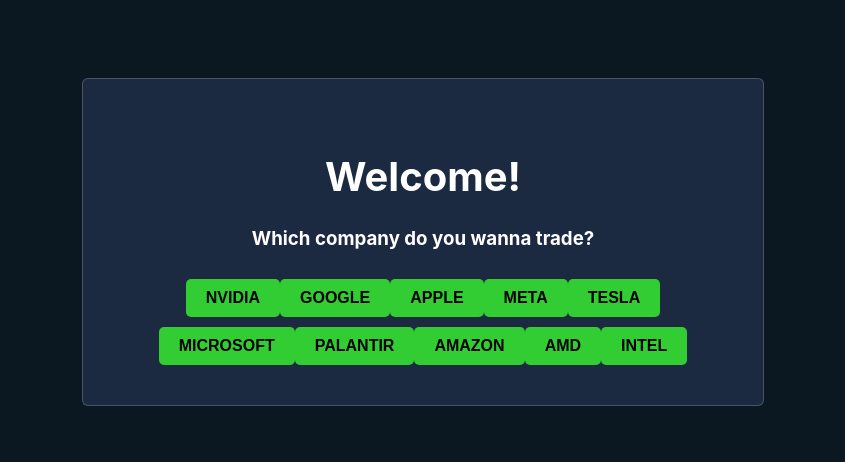
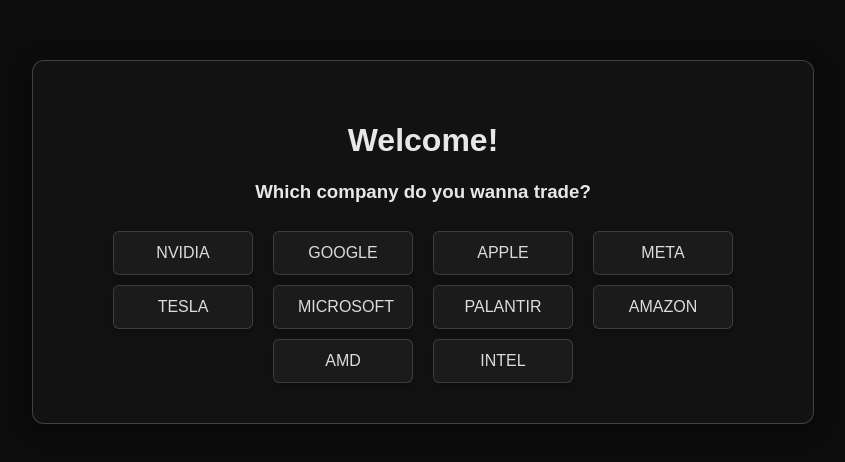
Before and after one commit to Rakshit-or-shadow/stock-market-simulator, a React (Vite) app in the folder frontend/: page /welcome in a window 1280 px wide. Shown: the part 158-620 px from the top of the page, without its empty margins (217-1062 px from the left). Built offline with nearby package versions, Linux system fonts and the light colour scheme.

Commit message:
Edited Styling

```diff
--- a/frontend/src/CompanyPage.tsx
+++ b/frontend/src/CompanyPage.tsx
@@ -1,9 +1,10 @@
 import React, { useState, useEffect } from "react";
 import { useParams } from "react-router-dom";
 import { LineChart, Line, XAxis, YAxis, Tooltip, CartesianGrid } from "recharts";
+import "./styles/main.css";
 import "./styles/CompanyPage.css";
 
-// import "./styles/main.css";
+
 
 const CompanyPage: React.FC = () => {
   const { companyName } = useParams<{ companyName: string }>();
@@ -45,7 +46,8 @@
       </div>
 
       {/* Example Button */}
-      <button>Sample Button</button>
+      <button>BUY</button>
+      <button>SELL</button>
     </div>
   );
 };
--- a/frontend/src/LandingPage.tsx
+++ b/frontend/src/LandingPage.tsx
@@ -1,7 +1,8 @@
 import React from "react";
 import { useNavigate } from "react-router-dom";
+import "./styles/main.css"
+
 import "./styles/LandingPage.css";
-import "./styles/main.css"
 
 
 const LandingPage: React.FC = () => {
@@ -14,7 +15,7 @@
       <h3>Which company do you wanna trade?</h3>
         <button onClick={() => navigate("/company/NVIDIA")}>NVIDIA</button>
         <button onClick={() => navigate("/company/ALPHABET")}>GOOGLE</button>
-        <button onClick={() => navigate("company/APPLE")}>APPLE</button>
+        <button onClick={() => navigate("/company/APPLE")}>APPLE</button>
         <button onClick={() => navigate("/company/META")}>META</button>
         <button onClick={() => navigate("/company/TESLA")}>TESLA</button>
         <button onClick={() => navigate("/company/MICROSOFT")}>MICROSOFT</button>
--- a/frontend/src/StartPage.tsx
+++ b/frontend/src/StartPage.tsx
@@ -1,7 +1,8 @@
 import React from "react";
 import { useNavigate } from "react-router-dom";
+import "./styles/main.css"; // Import global styles
 import "./styles/StartPage.css"
-import "./styles/main.css"; // Import global styles
+
 
 
 const StartPage: React.FC = () => {
--- a/frontend/src/styles/CompanyPage.css
+++ b/frontend/src/styles/CompanyPage.css
@@ -1,32 +1,19 @@
 .company-container {
     text-align: center;
-    background-color: black;
+    background-color: #0C1821; /* Match global theme */
     color: white;
     padding: 20px;
     border-radius: 10px;
-  }
+    box-shadow: 0px 5px 15px rgba(255, 255, 255, 0.1);
+}
 
-  .chart-container {
-    background-color: black;
+.chart-container {
+    background-color: #1B2A41;
     padding: 20px;
     border-radius: 10px;
-  }
+    border: 1px solid rgba(255, 255, 255, 0.2);
+}
 
-  .linechart {
-    stroke-width: 3;
-  }
-
-  button {
-    background-color: limegreen !important;
-    color: black;
-    font-weight: bold;
-    padding: 10px 20px;
-    border: none;
-    border-radius: 5px;
-    cursor: pointer;
-    margin-top: 10px;
-  }
-
-  button:hover {
-    background-color: darkgreen;
-  }
+.linechart {
+    stroke-width: 2.5;
+}
--- a/frontend/src/styles/LandingPage.css
+++ b/frontend/src/styles/LandingPage.css
@@ -1,7 +1,7 @@
 body {
-    background: #0C1821; /* Rich black */
-    color: #ffffff; /* White text for contrast */
-    font-family: "Inter", sans-serif;
+    background: #0c0c0c; /* Deep black */
+    color: rgba(255, 255, 255, 0.9);
+    font-family: "Poppins", sans-serif;
     margin: 0;
     display: flex;
     flex-direction: column;
@@ -13,32 +13,18 @@
 .container {
     text-align: center;
     width: 90%;
-    max-width: 600px;
-    background: #1B2A41; /* Oxford blue for subtle contrast */
+    max-width: 700px;
+    background: rgba(20, 20, 20, 0.85); /* Dark translucent background */
     padding: 40px;
-    border-radius: 6px;
-    border: 1px solid #ffffff33; /* Subtle white border */
+    border-radius: 12px;
+    border: 1px solid rgba(255, 255, 255, 0.2);
+    box-shadow: 0px 5px 20px rgba(0, 0, 0, 0.4);
+    backdrop-filter: blur(15px);
 }
 
-h1 {
-    font-size: 2.5rem;
-    font-weight: 700;
-    margin-bottom: 20px;
-    color: #ffffff; /* White text */
+button{
+    margin-left: 10px;
+    margin-right: 10px;
+    width: 140px;
+    margin-top: 10px;
 }
-
-.button {
-    background: #ffffff; /* White buttons */
-    padding: 12px 30px;
-    font-size: 1.2rem;
-    font-weight: 500;
-    border: none;
-    border-radius: 4px;
-    color: #0C1821; /* Dark text for contrast */
-    cursor: pointer;
-    transition: background 0.2s ease-in-out;
-}
-
-.button:hover {
-    background: #cccccc; /* Slightly darker hover */
-}
--- a/frontend/src/styles/StartPage.css
+++ b/frontend/src/styles/StartPage.css
@@ -1,47 +1,32 @@
-body {
-    background: #0C1821;
-    color: #ffffff;
-    font-family: "Poppins", sans-serif;
-    margin: 0;
+.options-container {
     display: flex;
-    flex-direction: column;
+    flex-wrap: wrap;
     justify-content: center;
-    align-items: center;
-    height: 100vh;
-}
-
-.header {
-    font-size: 2.5rem;
-    font-weight: bold;
-    margin-bottom: 30px;
-    color: #ffffff;
-    text-transform: uppercase;
-    letter-spacing: 1px;
-}
-
-.options-container {
-    display: grid;
-    grid-template-columns: repeat(auto-fit, minmax(150px, 1fr)); /* Proper spacing */
-    gap: 12px; /* Ensures even spacing */
-    justify-content: center;
-    max-width: 700px; /* Ensures a clean layout */
+    gap: 20px; /* Proper button spacing */
     padding: 20px;
+    max-width: 85%;
 }
 
 .option-button {
-    background: #ffffff;
-    padding: 14px 24px;
-    border-radius: 6px;
-    border: none;
+    background: rgba(30, 30, 30, 0.85); /* Dark translucent */
+    color: rgba(255, 255, 255, 0.85);
+    padding: 14px 28px;
+    border-radius: 10px;
     font-size: 1rem;
-    font-weight: 500;
-    color: #0C1821;
+    font-weight: 600;
+    cursor: pointer;
+    transition: all 0.3s ease-in-out;
+    margin: 10px; /* Ensures buttons are evenly spaced */
+    min-width: 140px; /* Makes all buttons uniform */
     text-align: center;
-    cursor: pointer;
-    transition: background 0.3s ease-in-out, opacity 0.3s ease-in-out;
+    backdrop-filter: blur(10px);
+    box-shadow: 0px 4px 10px rgba(0, 0, 0, 0.2);
+    border: 1px solid rgba(255, 255, 255, 0.2);
 }
 
 .option-button:hover {
-    background: rgba(255, 255, 255, 0.7); /* Translucent hover effect */
-    opacity: 0.8;
+    background: rgba(45, 45, 45, 0.9);
+    transform: scale(1.05);
+    box-shadow: 0px 6px 15px rgba(0, 0, 0, 0.4);
+
 }
--- a/frontend/src/styles/main.css
+++ b/frontend/src/styles/main.css
@@ -1,52 +1,20 @@
-body {
-  font-family: "Inter", sans-serif;
-  background: #0C1821;
-  color: #ffffff;
-  margin: 0;
-  padding: 0;
-  display: flex;
-  flex-direction: column;
-  align-items: center;
-  justify-content: center;
-  min-height: 100vh;
-}
-
-h1, h2 {
-  font-weight: 600;
-  text-align: center;
-  padding: 6px 12px;
-  border-radius: 4px;
-  color: #ffffff;
-}
-
-.container {
-  text-align: center;
-  padding: 1.5rem;
-  max-width: 600px;
-  background: #1B2A41;
-  border: 1px solid #ffffff33;
-  border-radius: 6px;
-}
-
-.button-container {
-  display: flex;
-  flex-wrap: wrap;
-  gap: 15px;
-  justify-content: center;
-  margin-top: 1rem;
-}
-
 button {
-  background: #ffffff;
-  color: #0C1821;
-  border: none;
+  background: rgba(30, 30, 30, 0.8) !important; /* Dark translucent background */
+  color: rgba(255, 255, 255, 0.85) !important; /* Off-white text */
+  border: 1px solid rgba(255, 255, 255, 0.15);
   padding: 12px 24px;
   font-size: 1rem;
-  border-radius: 4px;
+  border-radius: 6px;
   cursor: pointer;
-  transition: background 0.2s ease-in-out;
+  transition: all 0.3s ease-in-out;
+  text-align: center;
+  backdrop-filter: blur(8px); /* Subtle Glassmorphism */
+  box-shadow: 0px 4px 10px rgba(0, 0, 0, 0.3);
 }
 
 button:hover {
-  background: #cccccc;
+  background: rgba(45, 45, 45, 0.9) !important; /* Darker on hover */
+  color: white;
+  transform: scale(1.05);
+  box-shadow: 0px 6px 15px rgba(0, 0, 0, 0.5);
 }
```
